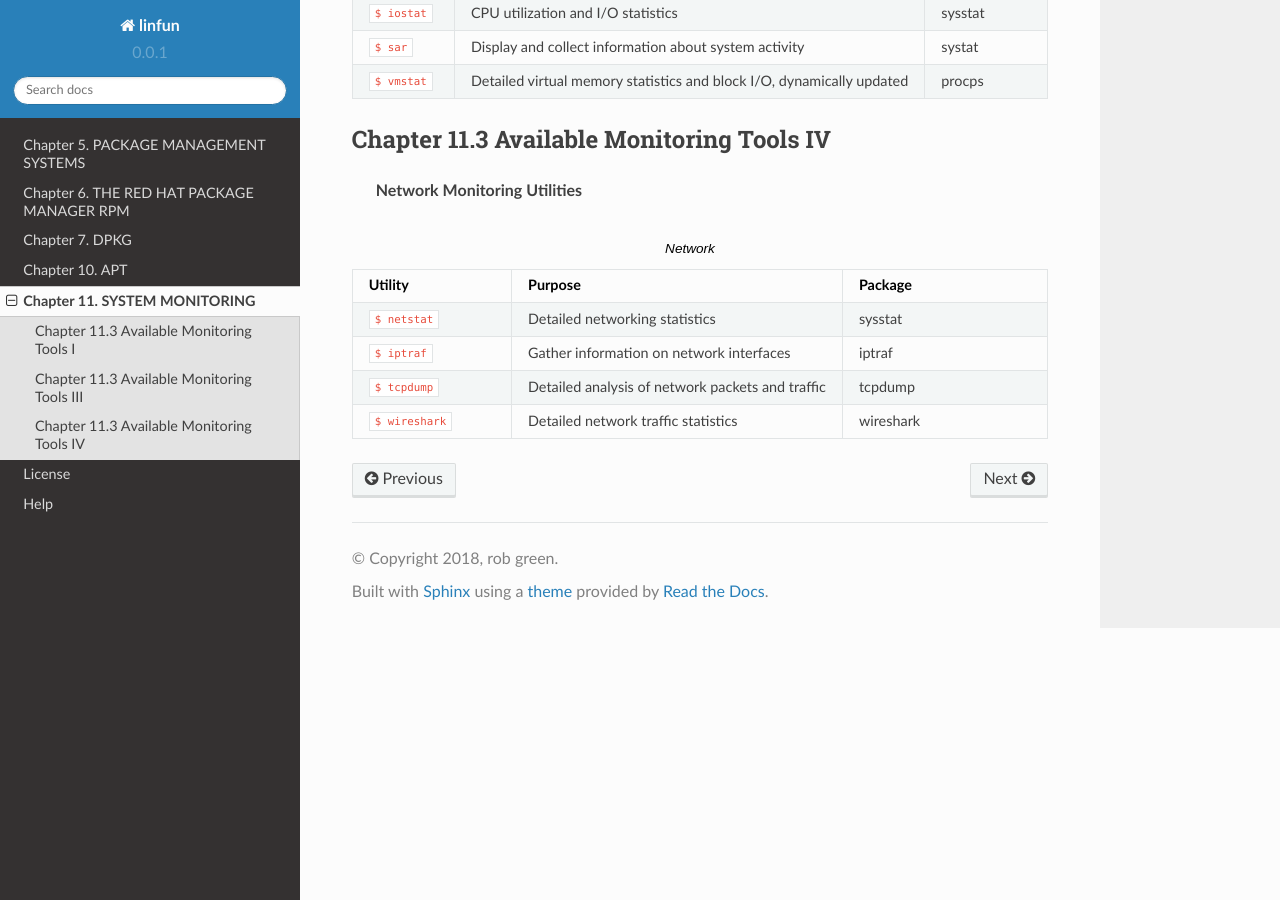
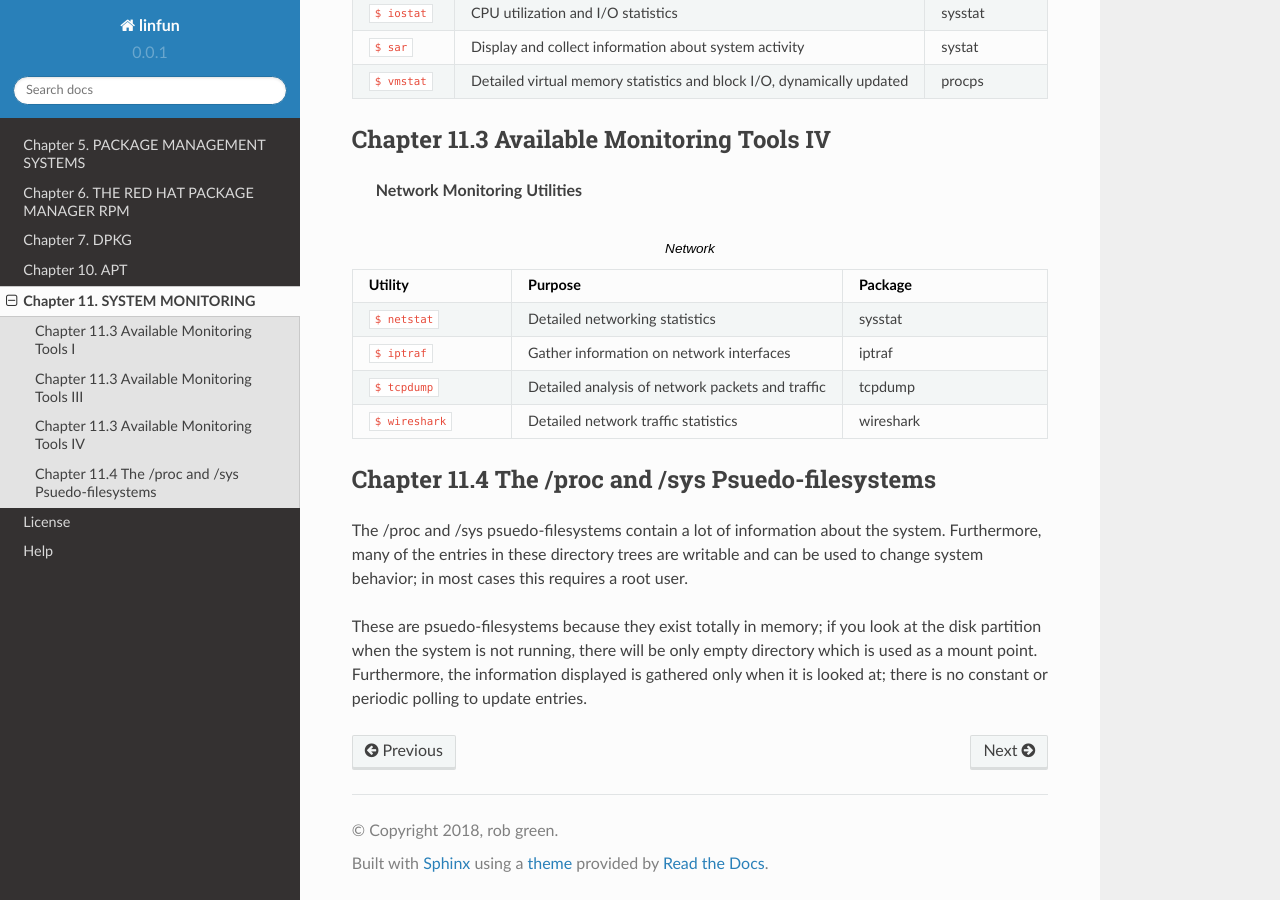
Before and after one commit to py010/linfun, a Sphinx documentation site: the page built from docs/source/chapter11.rst, in a window 1280 px wide and 900 px high, scrolled down 1319 px. Built offline with Sphinx 7.4.7 and the Read the Docs theme 2.0.0, drawn with Linux system fonts in a browser that asks for light colours; pages that are not in the unit, such as notebooks, are missing from menus.

Commit message:
c.11.4 /proc and /sys

```diff
--- a/docs/source/chapter11.rst
+++ b/docs/source/chapter11.rst
@@ -78,3 +78,13 @@ Chapter 11.3 Available Monitoring Tools IV
    "``$ iptraf``", "Gather information on network interfaces", "iptraf"
    "``$ tcpdump``", "Detailed analysis of network packets and traffic", "tcpdump"
    "``$ wireshark``", "Detailed network traffic statistics", "wireshark"
+
+
+
+Chapter 11.4 The /proc and /sys Psuedo-filesystems
+^^^^^^^^^^^^^^^^^^^^^^^^^^^^^^^^^^^^^^^^^^^^^^^^^^
+
+The /proc and /sys psuedo-filesystems contain a lot of information about the system. Furthermore, many of the entries in these directory trees are writable and can be used to change system behavior; in most cases this requires a root user.
+
+These are psuedo-filesystems because they exist totally in memory; if you look at the disk partition when the system is not running, there will be only empty directory which is used as a mount point.
+Furthermore, the information displayed is gathered only when it is looked at; there is no constant or periodic polling to update entries.
```
